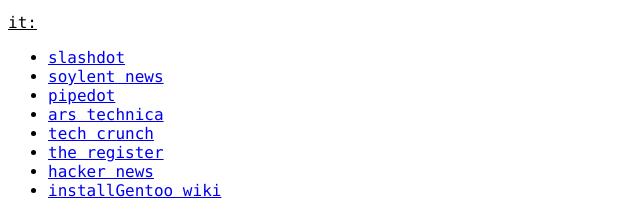
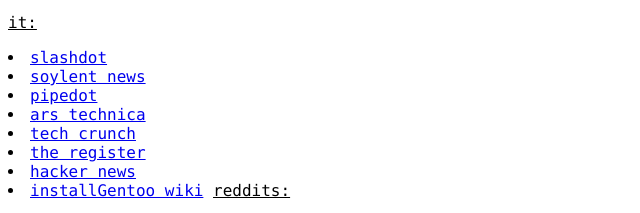
Before and after one commit to shmoses/shmoses.github.io, a plain HTML site: page test1.html in a window 1280 px wide. Shown: the part 1316-1529 px from the top of the page, without its empty margins (0-640 px from the left). Drawn offline with Linux system fonts and the light colour scheme.

Commit message:
Update test1.html

```diff
--- a/test1.html
+++ b/test1.html
@@ -119,7 +119,7 @@ body {
 
 <u>it:</u>
 <ol>
-</ol><ul><li><a href="http://www.slashdot.org" rel="nofollow">slashdot</a>
+</ol><li><a href="http://www.slashdot.org" rel="nofollow">slashdot</a>
 </li><li><a href="http://soylentnews.org/" rel="nofollow">soylent news</a>
 </li><li><a href="http://pipedot.org" rel="nofollow">pipedot</a>
 </li><li><a href="http://arstechnica.com/" rel="nofollow">ars technica</a>
@@ -127,7 +127,7 @@ body {
 </li><li><a href="http://www.theregister.co.uk/" rel="nofollow">the register</a>
 </li><li><a href="http://news.ycombinator.com/news" rel="nofollow">hacker news</a></li>
 <li><a href="https://wiki.installgentoo.com/index.php/Main_Page">installGentoo wiki</a>
-	</ul>
+
 </ol>
 
 <u>reddits:</u>
```
